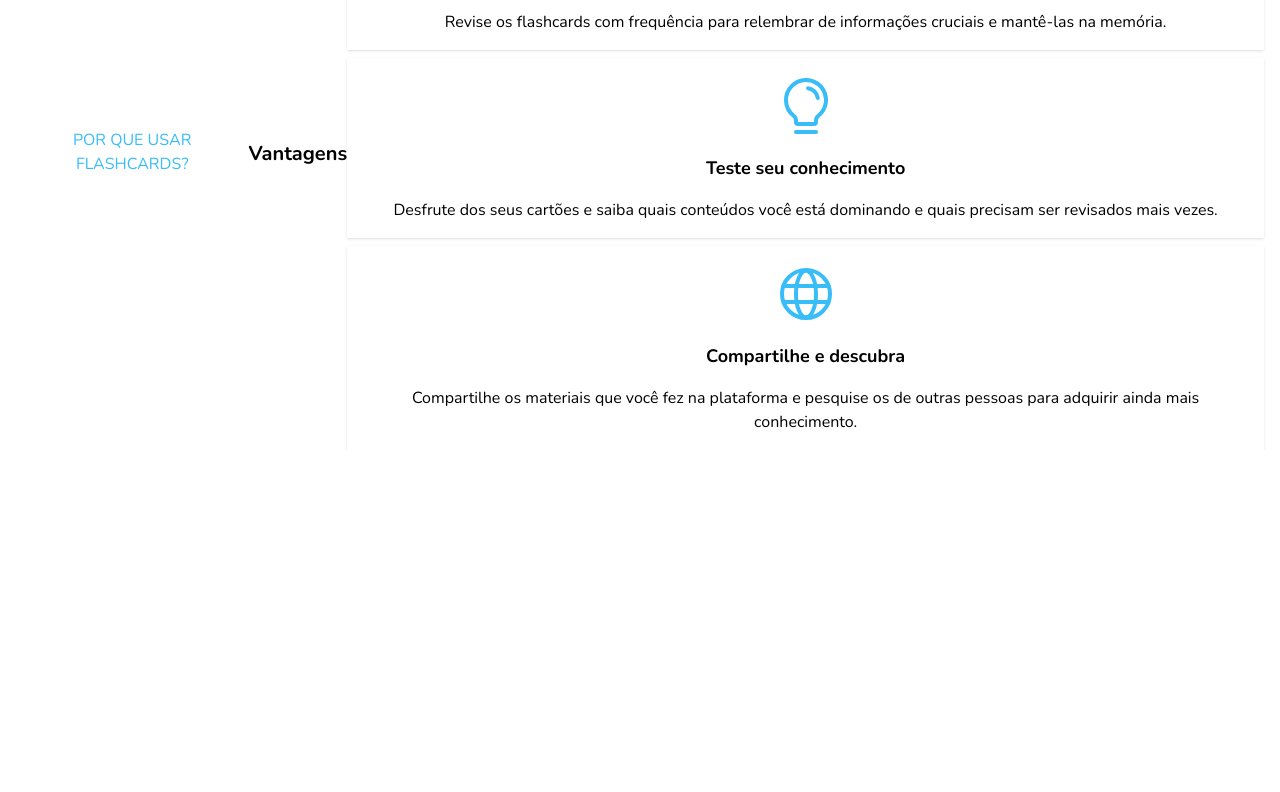
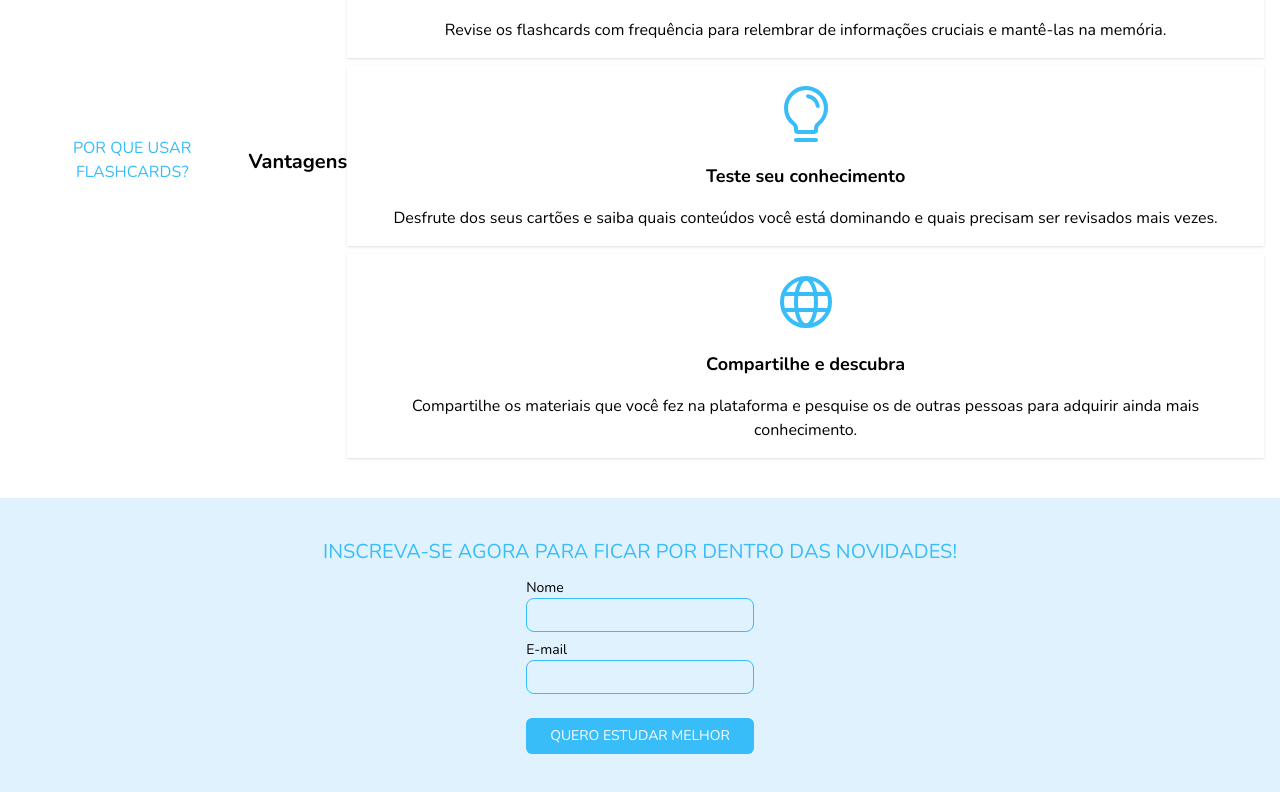
Before and after one commit to vitorwlima/learn-flash-old, a Next.js app: page / in a window 1280 px wide. Shown: the part 828-1620 px from the top of the page. Before the commit the page ends 1278 px from the top, so only its background shows below. Built offline with nearby package versions, Linux system fonts and the light colour scheme.

Commit message:
feat: add subscrition section

```diff
--- a/src/pages/index.tsx
+++ b/src/pages/index.tsx
@@ -3,6 +3,7 @@ import { Header } from '../components/Header'
 import { Advantages } from '../sections/Advantages'
 import { HowItWorks } from '../sections/HowItWorks'
 import { NewStudy } from '../sections/NewStudy'
+import { Subscription } from '../sections/Subscription'
 
 const Home: NextPage = () => {
   return (
@@ -11,6 +12,7 @@ const Home: NextPage = () => {
       <NewStudy />
       <HowItWorks />
       <Advantages />
+      <Subscription />
     </main>
   )
 }
--- a/src/sections/NewStudy.tsx
+++ b/src/sections/NewStudy.tsx
@@ -20,7 +20,7 @@ export const NewStudy: FC = () => {
           </li>
         ))}
       </ul>
-      <button className='bg-sky-400 text-white px-6 py-1 rounded-md text-sm'>
+      <button className='bg-sky-400 text-white px-6 py-2 rounded-md text-sm'>
         INSCREVA-SE AGORA
       </button>
     </section>
--- /dev/null
+++ b/src/sections/Subscription.tsx
@@ -0,0 +1,41 @@
+import { FC, useState } from 'react'
+
+export const Subscription: FC = () => {
+  const [name, setName] = useState('')
+  const [email, setEmail] = useState('')
+
+  return (
+    <section className='px-4 py-10 bg-sky-100 flex flex-col items-center'>
+      <h4 className='text-xl text-sky-400 mb-3'>
+        INSCREVA-SE AGORA PARA FICAR POR DENTRO DAS NOVIDADES!
+      </h4>
+      <form className='flex flex-col gap-2'>
+        <div className='flex flex-col'>
+          <label className='text-sm' htmlFor='name'>
+            Nome
+          </label>
+          <input
+            className='bg-transparent border border-sky-400 rounded-lg p-1'
+            name='name'
+            value={name}
+            onChange={(e) => setName(e.target.value)}
+          />
+        </div>
+        <div className='flex flex-col'>
+          <label className='text-sm' htmlFor='email'>
+            E-mail
+          </label>
+          <input
+            className='bg-transparent border border-sky-400 rounded-lg p-1'
+            name='email'
+            value={email}
+            onChange={(e) => setEmail(e.target.value)}
+          />
+        </div>
+        <button className='bg-sky-400 text-white px-6 py-2 rounded-md text-sm mt-4'>
+          QUERO ESTUDAR MELHOR
+        </button>
+      </form>
+    </section>
+  )
+}
```
